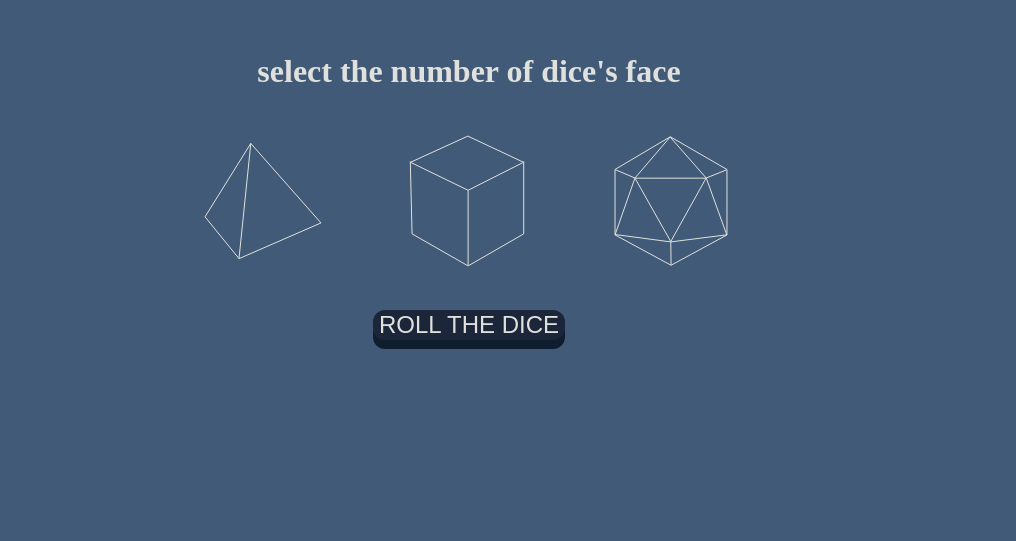
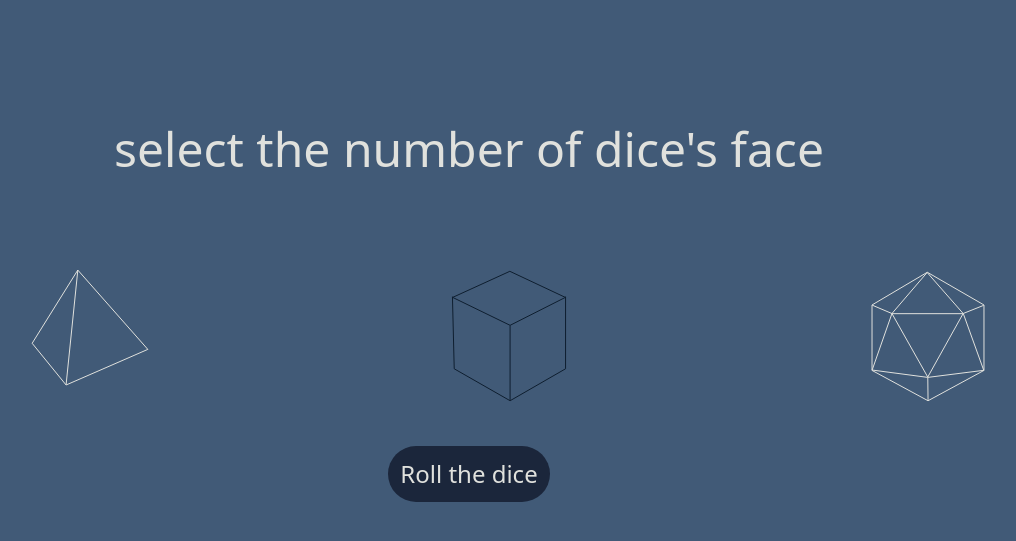
Before and after one commit to Mfail4562/showcase-site, a website: page rollingDice/dice.html in a window 1280 px wide. Shown: the part 147-688 px from the top of the page, without its empty margins (171-1187 px from the left). Drawn offline with nearby package versions, Linux system fonts and the light colour scheme; files that its build step writes are made by us from their sources.

Commit message:
fix: cleaning some code

```diff
--- a/rollingDice/dice.html
+++ b/rollingDice/dice.html
@@ -1,37 +1,70 @@
 <!DOCTYPE html>
 <html lang="fr">
   <head>
-    <meta charset="UTF-8">
-    <meta http-equiv="X-UA-Compatible" content="IE=edge">
-    <meta name="viewport" content="width=device-width, initial-scale=1.0">
+    <meta charset="UTF-8" />
+    <meta http-equiv="X-UA-Compatible" content="IE=edge" />
+    <meta name="viewport" content="width=device-width, initial-scale=1.0" />
     <title>Random Generator</title>
-    <link rel="stylesheet" href="../styles.css">
-    <link rel="stylesheet" href="diceStyles.css">
+    <link rel="stylesheet" href="../styles.css" />
+    <link href="/dist/output.css" rel="stylesheet" />
+    <!-- <link rel="stylesheet" href="diceStyles.css" /> -->
   </head>
   <body>
-    <div id="page">
-    <h1 id="title">select the  number of dice's face</h1>
+    <div id="page" class="py-8 px-4 mx-auto max-w-screen-xl lg:py-16 lg:px-6">
+      <h1 class="mt-52 text-5xl">select the number of dice's face</h1>
 
-    <div id="selectDice">
+      <div
+        id="selectDice"
+        class="grid gap-2 lg:gap-6 grid-cols-1 md:grid-cols-2 lg:grid-cols-3 justify-items-center mt-20"
+      >
         <!--selection du dé-->
-        <input type="radio"  id="fourFaces" name="dices" value="3">
-            <label for="fourFaces" alt="4 face's dice"><img id="fourFacesimg" src="diceVect/dice4.svg"alt="4 face's dice" onclick="changeImage(this);"/></label>
 
-        <input type="radio" id="sixFaces" name="dices" value="5" >
-            <label for="sixFaces"  ;><img class="dice" id="sixFacesimg"src="diceVect/dice6.svg" alt="6 face's dice"></label>
+        <label for="fourFaces" alt="4 face's dice">
+          <input
+            type="radio"
+            id="fourFaces"
+            name="dices"
+            value="3"
+            class="hidden"
+          />
+          <div id="fourFacesimg" class="dice"></div>
+        </label>
 
-        <input type="radio"  id="twentyFaces" name="dices" value="19">
-            <label for="twentyFaces"><img class="dice" id="twentyFacesimg"src="diceVect/dice20.svg" alt="20 face's dice"></label>
+        <label for="sixFaces" alt="6 face's dice">
+          <input
+            type="radio"
+            id="sixFaces"
+            name="dices"
+            value="5"
+            checked
+            class="hidden"
+          />
+          <div id="sixFacesimg" class="dice"></div>
+        </label>
+
+        <label for="twentyFaces" alt="20 face's dice">
+          <input
+            type="radio"
+            id="twentyFaces"
+            name="dices"
+            value="19"
+            class="hidden"
+          />
+          <div id="twentyFacesimg" class="dice"></div>
+        </label>
       </div>
 
+      <button
+        type="submit"
+        id="roll"
+        class="bg-[#1B263B] mt-7 text-2xl rounded-full p-3"
+      >
+        Roll the dice
+      </button>
 
-        <button type="submit" id="roll">Roll the dice</button>
-
-
-        <div id="dicesResult"> <!--resultat du lancer--></div>
-
+      <div id="dicesResult"><!--resultat du lancer--></div>
     </div>
 
-<script type="text/javascript" src="dice.js"> </script>
+    <script type="text/javascript" src="dice.js"></script>
   </body>
 </html>
--- a/rollingDice/dice.js
+++ b/rollingDice/dice.js
@@ -1,33 +1,30 @@
-
-
-document
-.getElementById("roll")
-.addEventListener('click', function (e) {
-
+document.getElementById("roll").addEventListener("click", function (e) {
   e.preventDefault();
   e.stopPropagation();
 
-let dicetab = document.getElementsByName('dices')
-let valeur;
+  let dicetab = document.getElementsByName("dices");
+  let valeur = 0;
   let number;
 
-for (let i=0; i<dicetab.length; i++){
-    if(dicetab[i].checked){
+  for (let i = 0; i < dicetab.length; i++) {
+    if (dicetab[i].checked) {
       valeur = dicetab[i].value;
     }
   }
-switch (valeur){
-    case '3' : number = 3;
-    break;
-    case '5' : number = 5;
-    break;
-    case '19' : number = 19;
-    break;
-    default : return 0;
-}
+  //   switch (valeur) {
+  //     case "3":
+  //       number = 3;
+  //       break;
+  //     case "5":
+  //       number = 5;
+  //       break;
+  //     case "19":
+  //       number = 19;
+  //       break;
+  //     default:
+  //       return 0;
+  //   }
 
-let roll= 1+Math.round(Math.random()*number);
-    document
-    .getElementById("dicesResult")
-    .innerText = (roll) + '' ;
+  let roll = 1 + Math.round(Math.random() * valeur);
+  document.getElementById("dicesResult").innerText = roll + "";
 });
--- a/rollingDice/diceStyles.css
+++ b/rollingDice/diceStyles.css
@@ -1,46 +1,44 @@
-input {
- display: none;
-}
+@tailwind base;
+@tailwind components;
+@tailwind utilities;
 
-img {
+.dice {
     width: 120px;
     height: 150px;
-    display: inline;
+    max-width: 120px;
+    max-height: 150px;
     margin-left: 80px;
     margin-top: 15px;
 }
 
-#selectDice {
-    margin-right: 2.2cm;
+#fourFacesimg {
+    background-image: url('/rollingDice/diceVect/dice4.svg');
+    background-size: contain;
+    background-repeat: no-repeat;
 }
 
-#title {
-    margin-top: 200px;
+#fourFaces:checked + #fourFacesimg {
+    background-image: url('/rollingDice/diceVect/dice4checked.svg');
 }
 
-button {
-    margin-top: 30px;
-    font-size: 24px;
-    border-radius: 12px;
-    text-transform: uppercase;
-    color: #E0E1DD;
-    background-color: #1B263B;
-    border: none;
-    cursor: pointer;
-    box-shadow: 0 9px #0e1e2f;
-    outline: none;
+
+#sixFacesimg {
+    background-image: url('/rollingDice/diceVect/dice6.svg');
+    background-size: contain;
+    background-repeat: no-repeat;
 }
 
-button:hover{
-    transform: translateY(1px);
-    box-shadow: 0 8px #0e1e2f;
+#sixFaces:checked + #sixFacesimg {
+    background-image: url('/rollingDice/diceVect/dice6checked.svg');
 }
 
-button:active{
-    transform: translateY(7px);
-    box-shadow: 0 2px #0e1e2f;
+
+#twentyFacesimg {
+    background-image: url('/rollingDice/diceVect/dice20.svg');
+    background-size: contain;
+    background-repeat: no-repeat;
 }
 
-#dicesResult{
-    margin-top: 50px;
+#twentyFaces:checked + #twentyFacesimg {
+    background-image: url('/rollingDice/diceVect/dice20checked.svg');
 }
--- /dev/null
+++ b/tailwind.config.js
@@ -0,0 +1,8 @@
+/** @type {import('tailwindcss').Config} */
+module.exports = {
+  content: ["./**/*.{html,js}"],
+  theme: {
+    extend: {},
+  },
+  plugins: [],
+};
```
Also changed, not shown: package.json (added, +16 -0 lines), pnpm-lock.yaml (added), 1 other file. Lines whose indentation alone changed are shown as unchanged.
